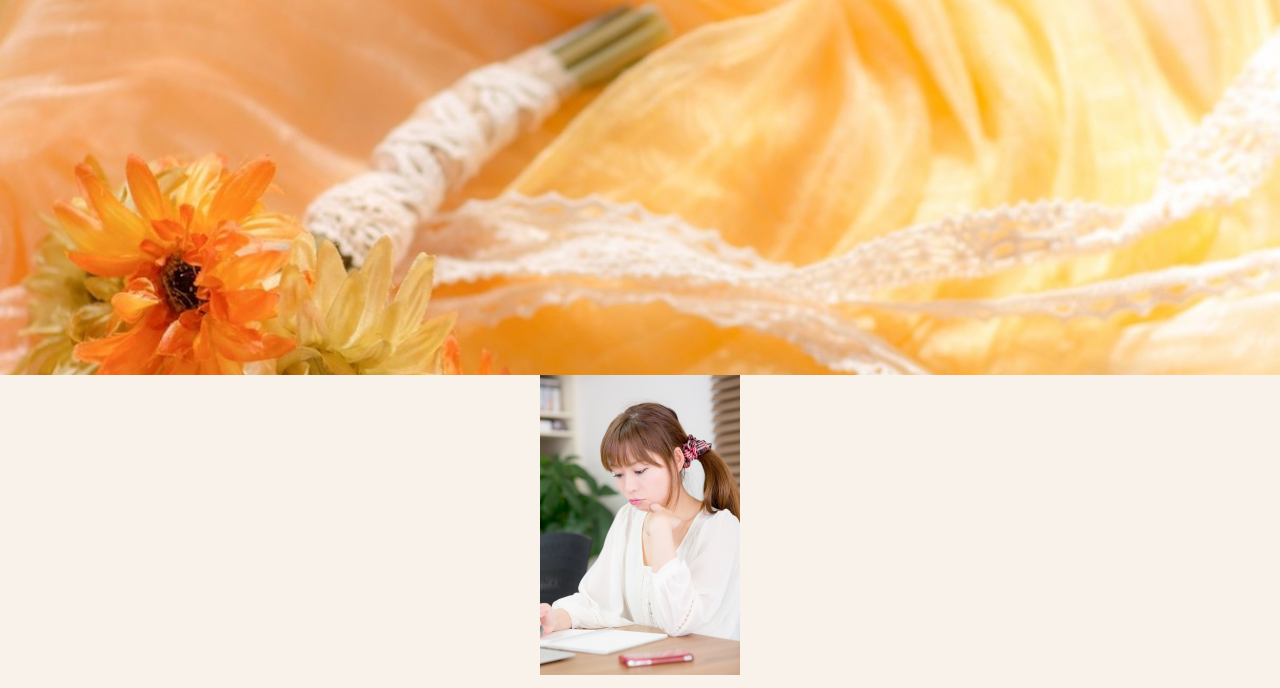
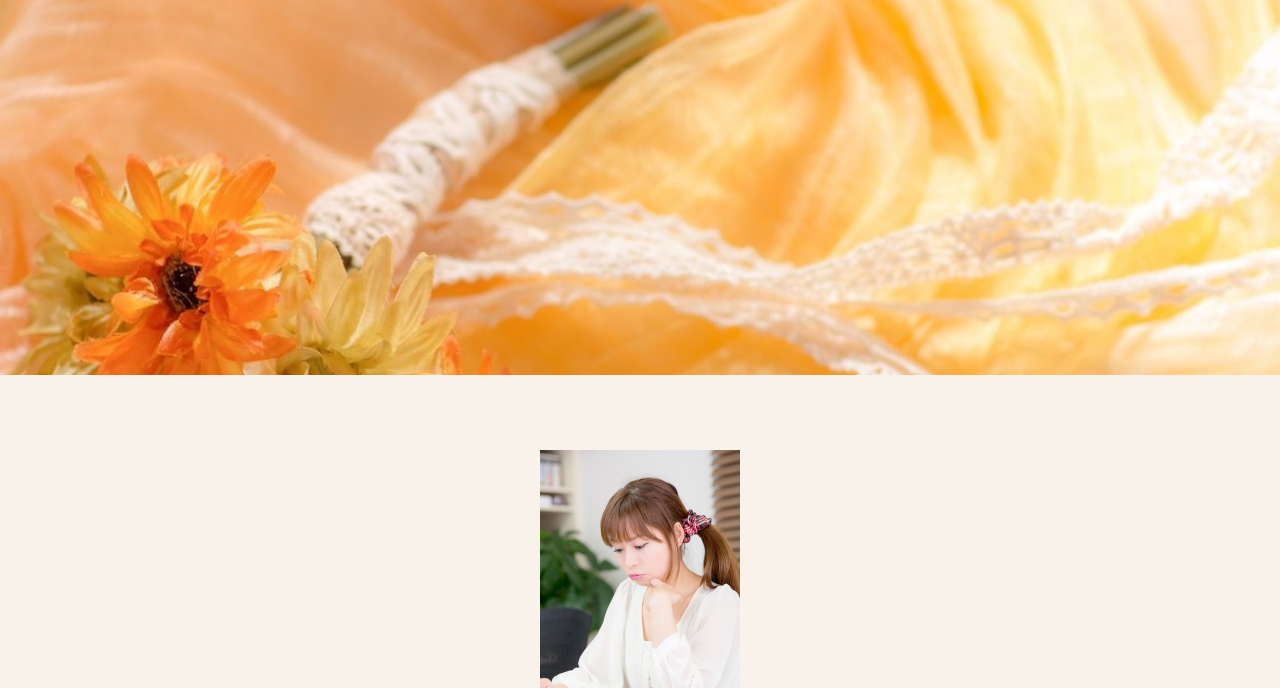
Before and after one commit to masatakashida/planet_space_company, a plain HTML site: page index.html in a window 1280 px wide. Shown: the part 233-921 px from the top of the page. Drawn offline with Linux system fonts and the light colour scheme.

Commit message:
画像の上に空白追加

```diff
--- a/main.css
+++ b/main.css
@@ -64,6 +64,7 @@ p {
   display: block;
   margin-left: auto;
   margin-right: auto;
+  padding-top: 75px;
 }
 
 .okaimono-image {
```
